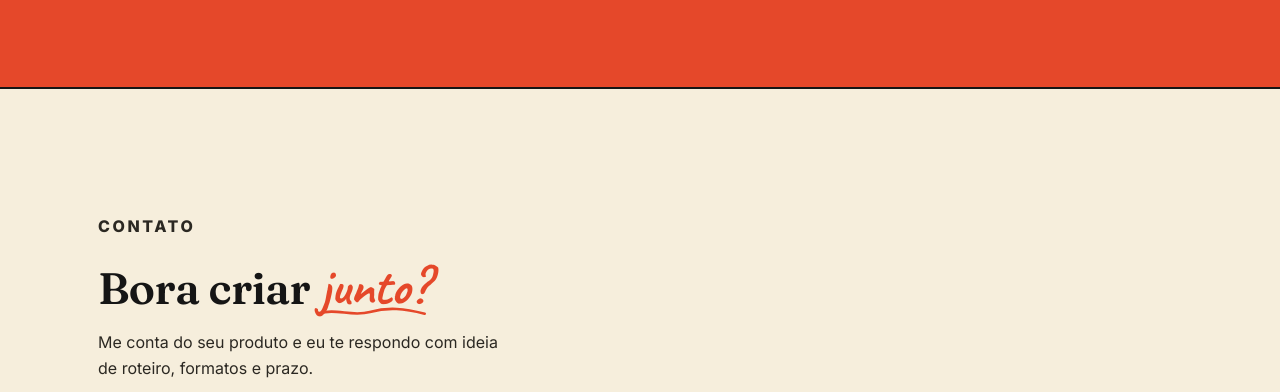
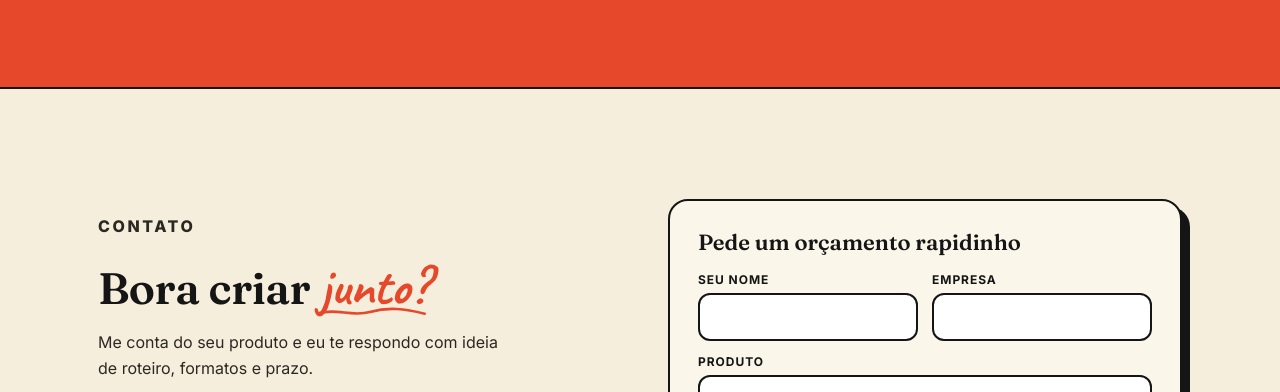
Before and after one commit to isapandini/ugc, a plain HTML site: page index.html in a window 1280 px wide. Shown: the part 4333-4725 px from the top of the page. Drawn offline with Linux system fonts and the light colour scheme.

Commit message:
Update index.html

```diff
--- a/index.html
+++ b/index.html
@@ -913,7 +913,7 @@ const DADOS = {
 
   // Endereço do formulário do Formspree (ex.: 'https://formspree.io/f/abcdwxyz').
   // Vazio = o formulário de orçamento não aparece, só os botões.
-  formspree: '',
+  formspree: 'https://formspree.io/f/mqpqdplj',
 
   // ID do site no Umami (ex.: '1a2b3c4d-...'). Vazio = nenhuma métrica é carregada.
   umami: 'e368663f-52dc-488d-b5ec-821920733478',
```
